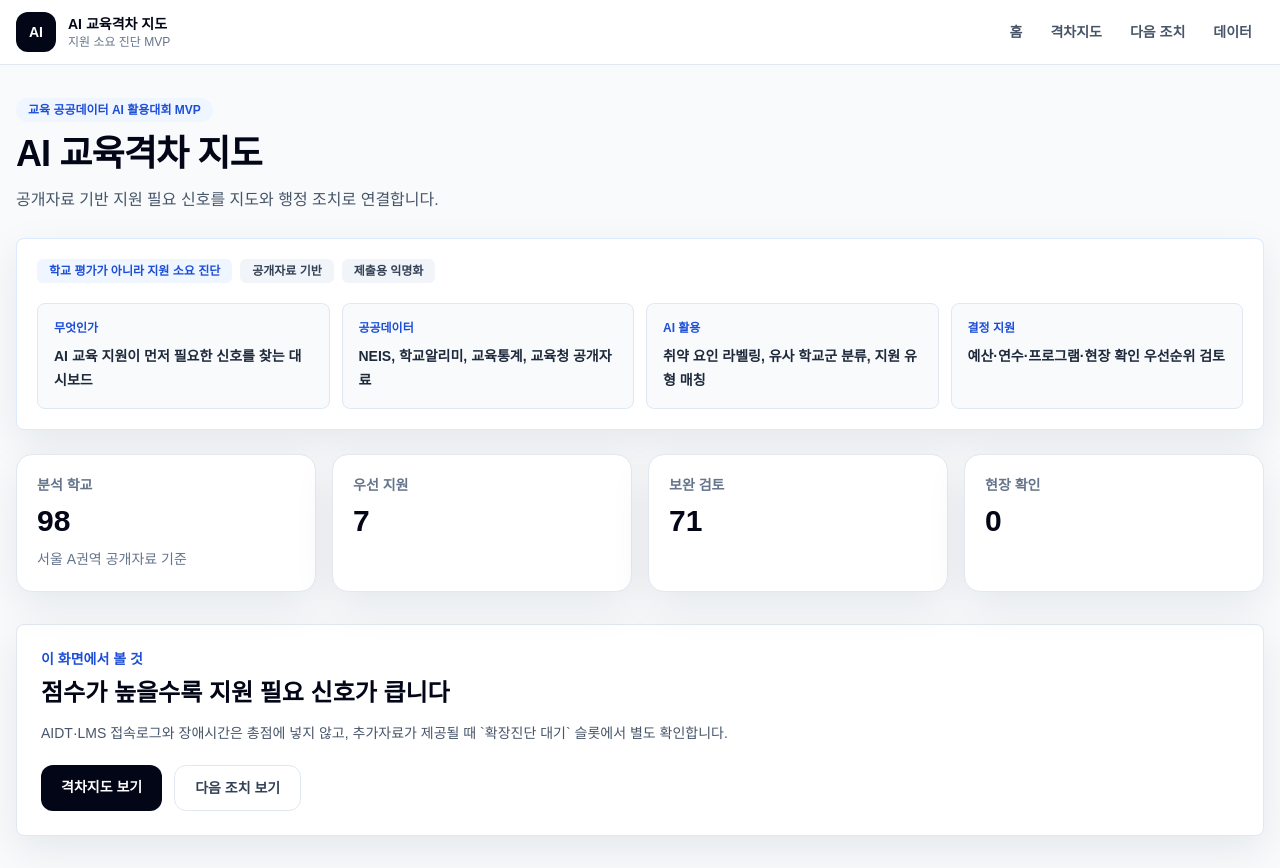
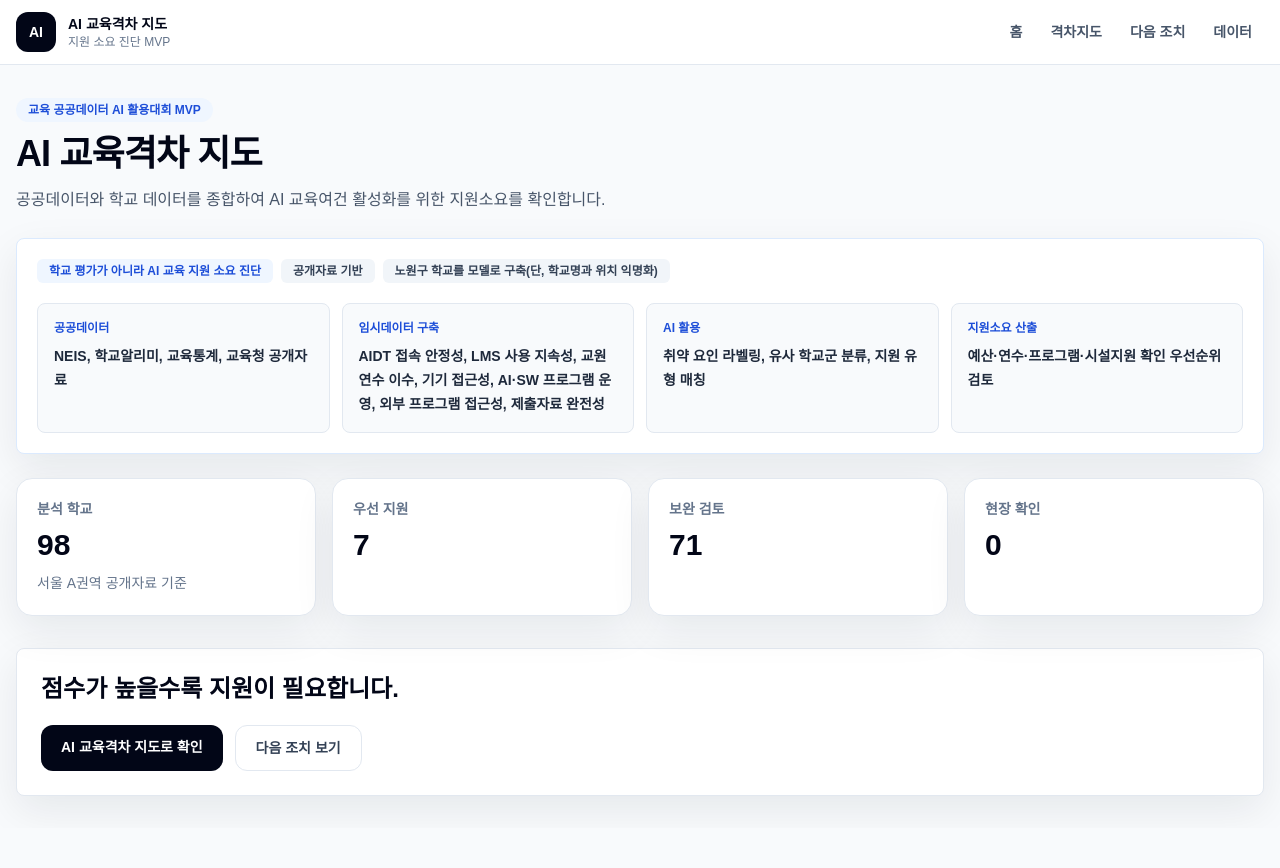
Before and after one commit to SeungMin-Park-psm1757/ai_education_gapmap, a Next.js app: page / in a window 1280 px wide. After the commit the page ends 828 px from the top, so only its background shows below. Built offline with nearby package versions, Linux system fonts and the light colour scheme.

Commit message:
Refine homepage copy for v3

```diff
--- a/app/page.tsx
+++ b/app/page.tsx
@@ -18,7 +18,7 @@ export default function HomePage() {
       <SectionHeader
         eyebrow="교육 공공데이터 AI 활용대회 MVP"
         title={COPY.productName}
-        description="공개자료 기반 지원 필요 신호를 지도와 행정 조치로 연결합니다."
+        description="공공데이터와 학교 데이터를 종합하여 AI 교육여건 활성화를 위한 지원소요를 확인합니다."
       />
 
       {!hasData ? <DataRequired /> : null}
@@ -27,18 +27,18 @@ export default function HomePage() {
         <>
           <section className="mb-6 rounded-lg border border-blue-100 bg-white p-5 shadow-soft">
             <div className="flex flex-wrap gap-2">
-              <span className="rounded-md bg-blue-50 px-3 py-1 text-xs font-black text-blue-700">학교 평가가 아니라 지원 소요 진단</span>
+              <span className="rounded-md bg-blue-50 px-3 py-1 text-xs font-black text-blue-700">학교 평가가 아니라 AI 교육 지원 소요 진단</span>
               <span className="rounded-md bg-slate-100 px-3 py-1 text-xs font-black text-slate-700">공개자료 기반</span>
               <span className="rounded-md bg-slate-100 px-3 py-1 text-xs font-black text-slate-700">
-                {isAnonymizeMode() ? "제출용 익명화" : "실명 내부 검토"}
+                {isAnonymizeMode() ? "노원구 학교를 모델로 구축(단, 학교명과 위치 익명화)" : "실명 내부 검토"}
               </span>
             </div>
             <div className="mt-5 grid gap-3 md:grid-cols-4">
               {[
-                ["무엇인가", "AI 교육 지원이 먼저 필요한 신호를 찾는 대시보드"],
                 ["공공데이터", "NEIS, 학교알리미, 교육통계, 교육청 공개자료"],
+                ["임시데이터 구축", "AIDT 접속 안정성, LMS 사용 지속성, 교원 연수 이수, 기기 접근성, AI·SW 프로그램 운영, 외부 프로그램 접근성, 제출자료 완전성"],
                 ["AI 활용", "취약 요인 라벨링, 유사 학교군 분류, 지원 유형 매칭"],
-                ["결정 지원", "예산·연수·프로그램·현장 확인 우선순위 검토"]
+                ["지원소요 산출", "예산·연수·프로그램·시설지원 확인 우선순위 검토"]
               ].map(([title, text]) => (
                 <div key={title} className="rounded-lg border border-slate-200 bg-slate-50 p-4">
                   <p className="text-xs font-black text-blue-700">{title}</p>
@@ -56,14 +56,10 @@ export default function HomePage() {
           </div>
 
           <section className="mt-8 rounded-lg border border-slate-200 bg-white p-6 shadow-soft">
-            <p className="text-sm font-black text-blue-700">이 화면에서 볼 것</p>
-            <h2 className="mt-2 text-2xl font-black text-slate-950">점수가 높을수록 지원 필요 신호가 큽니다</h2>
-            <p className="mt-3 max-w-3xl text-sm leading-6 text-slate-600">
-              AIDT·LMS 접속로그와 장애시간은 총점에 넣지 않고, 추가자료가 제공될 때 `확장진단 대기` 슬롯에서 별도 확인합니다.
-            </p>
+            <h2 className="text-2xl font-black text-slate-950">점수가 높을수록 지원이 필요합니다.</h2>
             <div className="mt-5 flex flex-wrap gap-3">
               <Link href="/map" className="rounded-xl bg-slate-950 px-5 py-3 text-sm font-black text-white">
-                격차지도 보기
+                AI 교육격차 지도로 확인
               </Link>
               <Link href="/priorities" className="rounded-xl border border-slate-200 bg-white px-5 py-3 text-sm font-black text-slate-700">
                 다음 조치 보기
--- a/scripts/check-copy.mjs
+++ b/scripts/check-copy.mjs
@@ -39,7 +39,8 @@ const allowedContext = [
   "기존",
   "기술 문서 병기",
   "지원 소요 지수(기존 지원우선 지수)",
-  "학교 평가가 아니라 지원 소요 진단"
+  "학교 평가가 아니라 지원 소요 진단",
+  "학교 평가가 아니라 AI 교육 지원 소요 진단"
 ];
 
 const findings = [];
```
